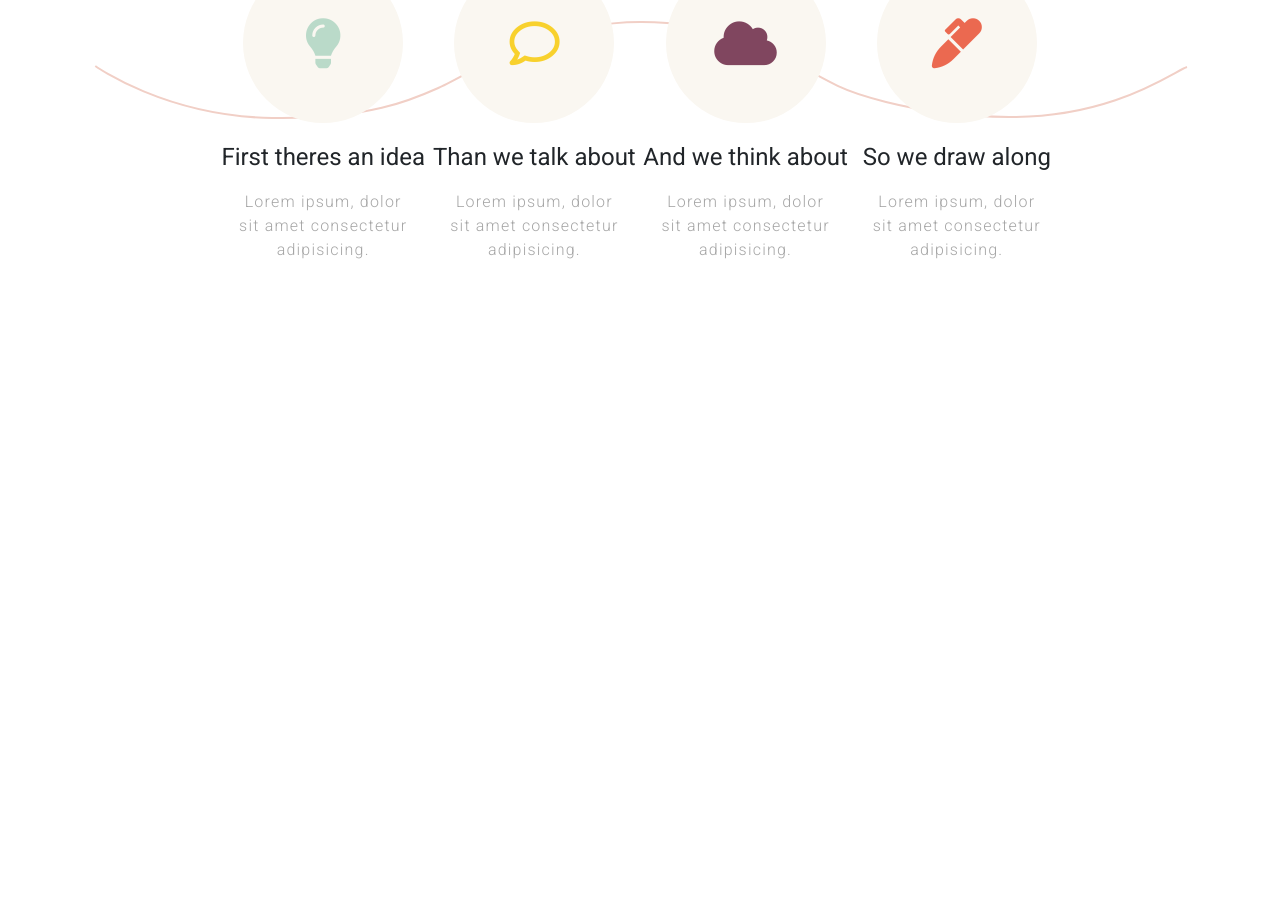
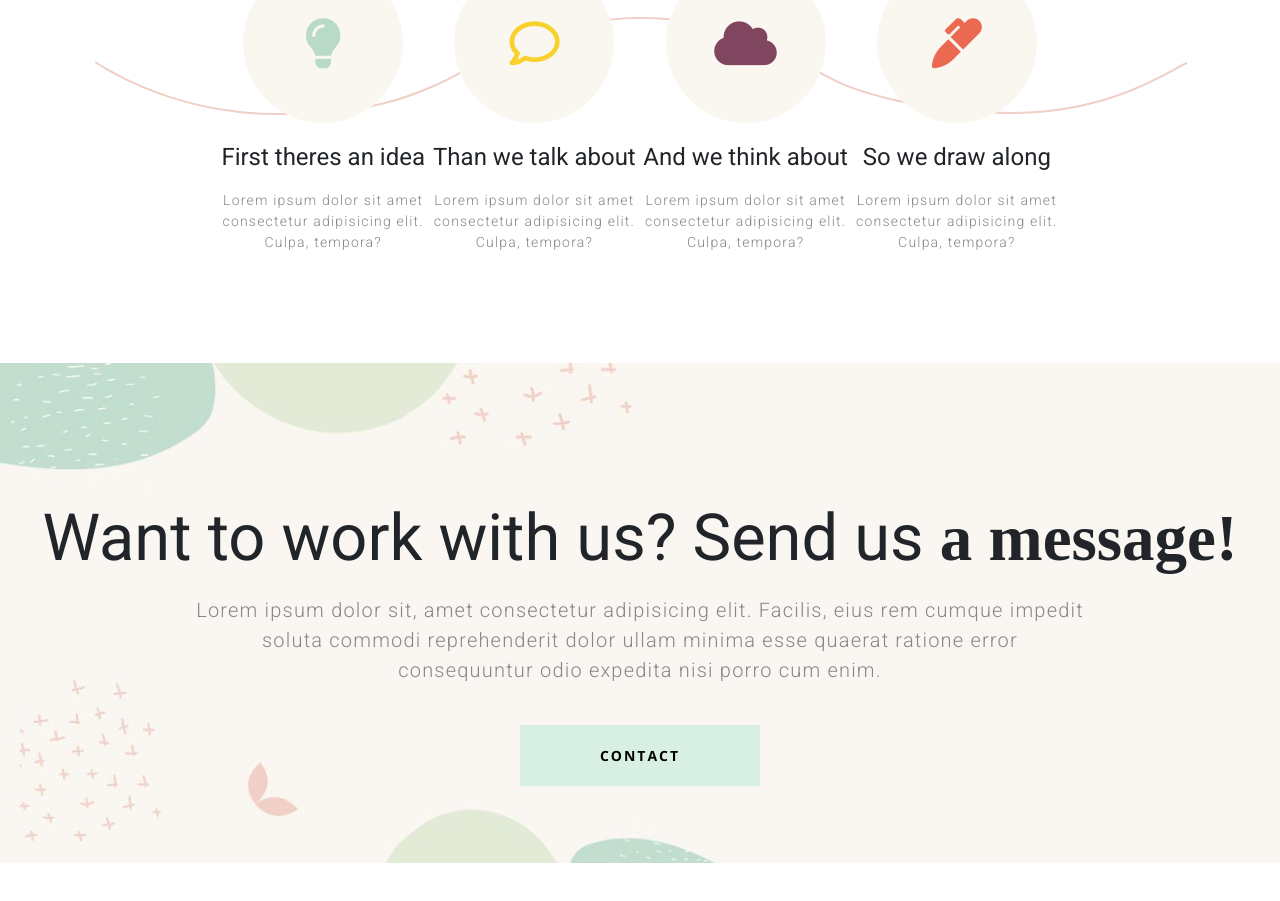
Before and after one commit to AlessandraSchiavone/proj-html-vuejs, a Vue app: page / in a window 1280 px wide. Shown: the part 1885-2786 px from the top of the page. Before the commit the page ends 2257 px from the top, so only its background shows below. Built offline with nearby package versions, Linux system fonts and the light colour scheme; a small style sheet from the web is missing.

Commit message:
Aggiunta section 3 del main

```diff
--- a/src/components/Header.vue
+++ b/src/components/Header.vue
@@ -171,7 +171,7 @@ export default {
       h4{
           width:85%;
           padding:5px 0px;
-          color:#A6A6A6;
+          color:#878787;
           font-weight: 100;
           font-size: 22px;
           line-height: 1.4;
--- a/src/components/Main.vue
+++ b/src/components/Main.vue
@@ -32,34 +32,69 @@
                     <i style="color:#BADAC9" class="fas fa-lightbulb"></i>
                 </div>
                 <h4>First theres an idea</h4>
-                <p>Lorem ipsum, dolor sit amet consectetur adipisicing.</p>
+                <p>Lorem ipsum dolor sit amet consectetur adipisicing elit. Culpa, tempora?</p>
               </div>
               <div class="item-description">
                 <div class="circle-icon">
                     <i style="color:#F8D12D" class="far fa-comment"></i>
                 </div>
                 <h4>Than we talk about</h4>
-                <p>Lorem ipsum, dolor sit amet consectetur adipisicing.</p>
+                <p>Lorem ipsum dolor sit amet consectetur adipisicing elit. Culpa, tempora?</p>
               </div>
               <div class="item-description">
                 <div class="circle-icon">
                     <i style="color:#80465F" class="fas fa-cloud"></i>
                 </div>
                 <h4>And we think about</h4>
-                <p>Lorem ipsum, dolor sit amet consectetur adipisicing.</p>
+                <p>Lorem ipsum dolor sit amet consectetur adipisicing elit. Culpa, tempora?</p>
               </div>
               <div class="item-description">
                 <div class="circle-icon">
                   <i style="color:#EB6950" class="fas fa-marker"></i>
                 </div>
                 <h4>So we draw along</h4>
-                <p>Lorem ipsum, dolor sit amet consectetur adipisicing.</p>
+                <p>Lorem ipsum dolor sit amet consectetur adipisicing elit. Culpa, tempora?</p>
               </div>
           </div>
 
       </section>
-      <section></section>
-      <section></section>
+      <section id="contactus">
+        <h3>Want to work with us? Send us <span class="coursive">a message!</span></h3>
+        <p>Lorem ipsum dolor sit, amet consectetur adipisicing elit. Facilis, eius rem cumque impedit soluta commodi reprehenderit dolor ullam minima esse quaerat ratione error consequuntur odio expedita nisi porro cum enim.</p>
+        <button>Contact </button>
+      </section>
+      <section id="blog">
+         <div class="col-lg-4">
+             <div class="article">
+              <div class="date">
+                  <div class="decoration">07</div>
+              </div>
+              <img src="../assets/img/h-2-blog-img-1.jpg" alt="">
+              <p>This way, loves: a detailed guide through new design</p>
+              <h5>By Emily Fields</h5>
+             </div>
+         </div>
+         <div class="col-lg-4">
+             <div class="article">
+                <div class="date">
+                  <div class="decoration">07</div>
+              </div>
+               <img src="../assets/img/h-2-blog-img-2.jpg" alt="">
+               <p>I try to give people a different way of looking art</p>
+               <h5>By Emily Fields</h5>
+             </div>
+         </div>
+         <div class="col-lg-4">
+             <div class="article">
+                <div class="date">
+                  <div class="decoration">07</div>
+              </div>
+                <img src="../assets/img/h-2-blog-img-3.jpg" alt="">
+                <p>Introduce Richard Leperrière of those amazing features</p>
+                <h5>By Emily Fields</h5>
+             </div>
+        </div>
+      </section>
   </main>
 </template>
 
@@ -141,15 +176,98 @@ export default {
                 margin-top:20px;
             }
             p{
+                font-size:14px;
                 font-weight: 300;
-                color:#A6A6A6;
+                color:#878787;
                 letter-spacing: 1.2px;
                 margin:10px 0;
-                width:80%;
             }
         }
 
     }
 }
+#contactus{
+    display:flex;
+    flex-direction: column;
+    justify-content: center;
+    align-items: center;
+    text-align: center;
+    height:500px;
+    background-size: cover;
+    background-repeat: no-repeat;
+    background-image:url("../assets/img/h-2-background-1.jpg");
+    position:relative;
+    h3{
+        margin-top:90px;
+        font-size:65px;
+        .coursive{
+            font-family: 'Courgette', cursive;
+            font-weight: 600;
+        }
+    }
+    p{
+        font-size:20px;
+        font-weight: 300;
+        color:#878787;
+        letter-spacing: 1.2px;
+        margin:10px 0;
+        width:70%;
+    }
+    button{
+          margin:30px 0px;
+          font-family: 'Open Sans', sans-serif;
+          text-transform: uppercase;
+          font-size:14px;
+          border:none;
+          letter-spacing: 2px;
+          font-weight:700;
+          background-color:#D8F0E3;
+          padding:20px 80px;
+          &:hover{
+              background-color:#E1C0B0;
+              color: white;
+          }
+      }
 
+}
+#blog{
+    display:flex;
+    width:70%;
+    margin:120px auto;
+    .article{
+        margin-left:30px;
+        position:relative;
+        .date{
+            position:absolute;
+            padding:5px;
+            left:20px;
+            top:-20px;
+            .decoration{
+            display:flex;
+            justify-content: center;
+            align-items: center;
+            width:60px;
+            height:40px;
+            background-color:#C0E1CF;
+            font-size: 28px;
+            font-weight: 700;
+            font-family: 'Courgette', cursive;
+            }
+        }
+       img{
+            width:100%;
+        }
+        p{
+            font-size: 26px;
+            margin:25px 0px 15px 0px;
+        }
+        h5{
+            font-size: 16px;
+            font-family: 'Courgette', cursive;
+
+        }
+    }
+
+
+}
 </style>
```
Also changed, not shown: src/assets/img/h-2-background-1.jpg (added).
